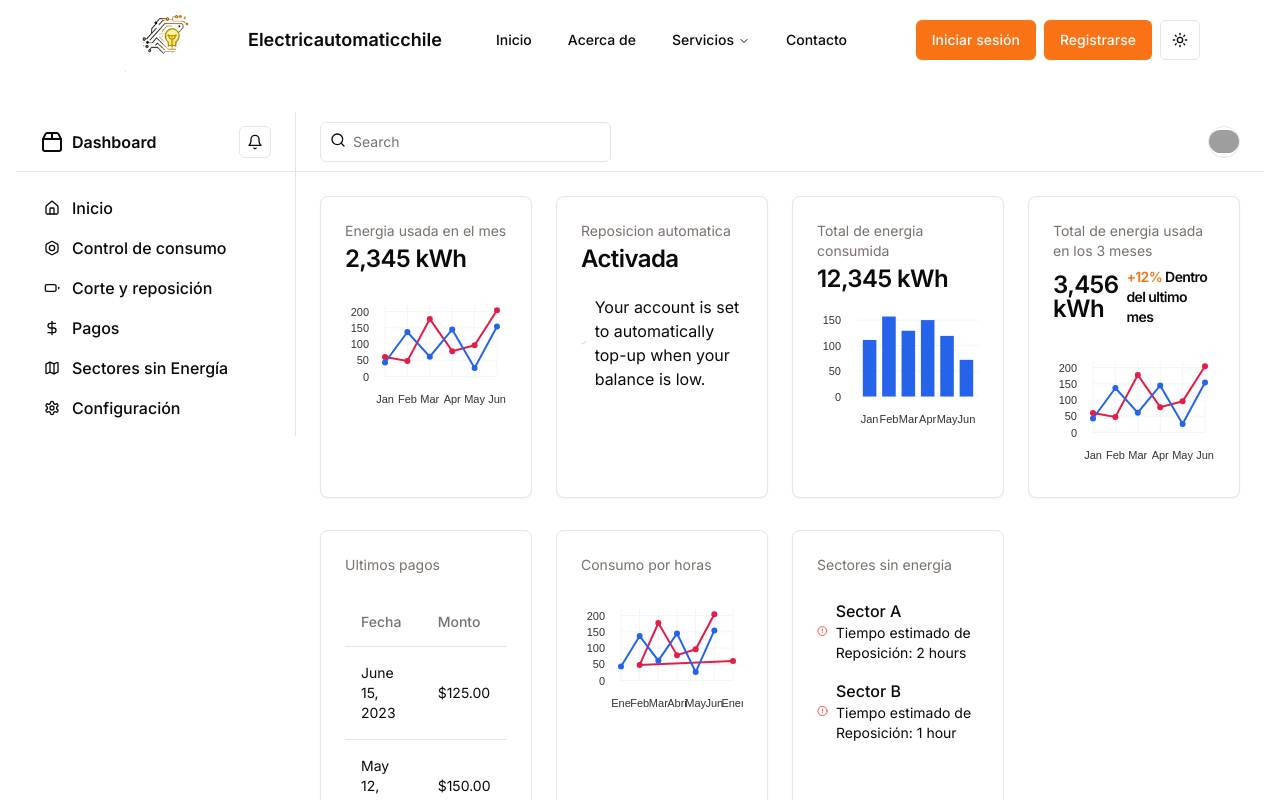
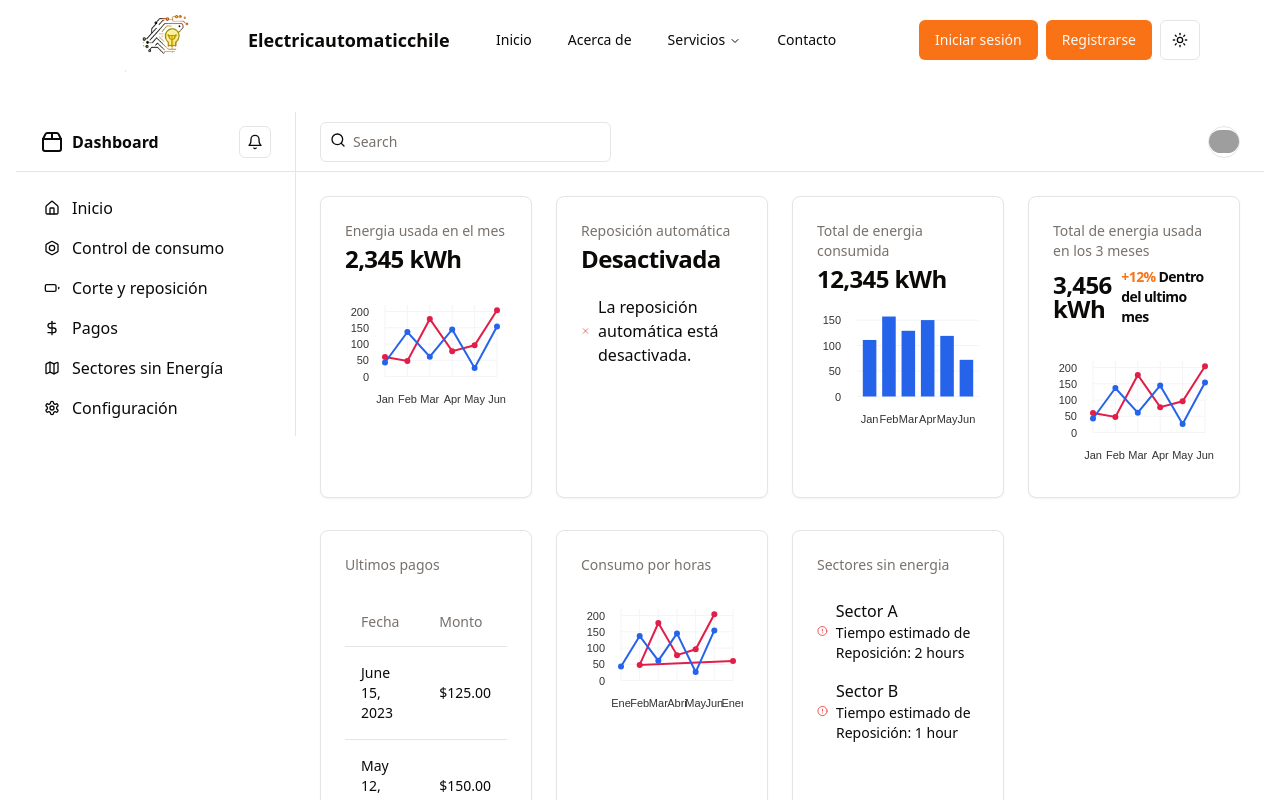
Before and after one commit to electricautomaticchile/electricautomaticchile, a Next.js app: page /dashboard in a window 1280 px wide. Shown: the top 800 px of the page. Built offline with nearby package versions, Linux system fonts and the light colour scheme; grey boxes are pictures that could not be loaded.

Commit message:
se creo el componente reposición y tambien se creo una logica para saber si el cliente tien o no tiene acceso a la automatización del servicio

```diff
--- a/app/dashboard/components-dashboard/automatic-replenishment/page.tsx
+++ b/app/dashboard/components-dashboard/automatic-replenishment/page.tsx
@@ -1,3 +1,5 @@
+import { useState, useEffect } from "react";
+import { X, Check } from "lucide-react";
 import {
     Card,
     CardHeader,
@@ -5,23 +7,28 @@ import {
     CardTitle,
     CardContent,
   } from "@/components/ui/card";
-import { Check } from "lucide-react";
-
 
 const AutomaticEnergy = () => {
-    return(
+  const [isEnabled, setIsEnabled] = useState(false);
+  return (
     <Card>
       <CardHeader>
-                <CardDescription>Reposicion automatica</CardDescription>
-                <CardTitle>Activada</CardTitle>
+        <CardDescription>Reposición automática</CardDescription>
+        <CardTitle>{isEnabled ? 'Activada' : 'Desactivada'}</CardTitle>
       </CardHeader>
       <CardContent>
         <div className="flex items-center gap-2">
+          {isEnabled ? (
+            <>
               <Check className="h-5 w-5 text-primary" />
-                  <p>
-                    Your account is set to automatically top-up when your
-                    balance is low.
-                  </p>
+              <p>Tu cuenta está configurada para reposición automática cuando el balance esté bajo.</p>
+            </>
+          ) : (
+            <>
+              <X className="h-5 w-5 text-destructive" />
+              <p>La reposición automática está desactivada.</p>
+            </>
+          )}
         </div>
       </CardContent>
     </Card>
--- a/app/layout.tsx
+++ b/app/layout.tsx
@@ -4,6 +4,7 @@ import "../styles/globals.css";
 import Navbar from "@/components/navbar/navbar";
 import Footer from "@/components/footer/footer";
 import { ThemeProvider } from "@/components/theme-provider";
+
 
 
 const inter = Inter({ subsets: ["latin"] });
@@ -21,7 +22,7 @@ export const metadata: Metadata = {
 export default function RootLayout({ children }: { children: React.ReactNode }) {
   return (
     <html lang="es">
-      <body className={inter.className}>
+      <body>
 
           <ThemeProvider
             attribute="class"
--- a/package.json
+++ b/package.json
@@ -19,20 +19,26 @@
     "@radix-ui/react-dropdown-menu": "^2.1.1",
     "@radix-ui/react-label": "^2.1.0",
     "@radix-ui/react-navigation-menu": "^1.2.0",
+    "@radix-ui/react-popover": "^1.1.2",
     "@radix-ui/react-progress": "^1.1.0",
     "@radix-ui/react-select": "^2.1.1",
     "@radix-ui/react-slot": "^1.1.0",
     "@radix-ui/react-switch": "^1.1.0",
+    "@reduxjs/toolkit": "^2.4.0",
     "aws-amplify": "^6.6.5",
     "class-variance-authority": "^0.7.0",
     "clsx": "^2.1.1",
+    "date-fns": "^4.1.0",
     "firebase": "^11.0.1",
     "lucide-react": "^0.396.0",
     "mongodb": "^6.10.0",
     "next": "14.2.4",
     "next-themes": "^0.3.0",
     "react": "^18",
+    "react-day-picker": "8.10.1",
     "react-dom": "^18",
+    "react-redux": "^9.1.2",
+    "redux": "^5.0.1",
     "sharp": "^0.33.4",
     "tailwind-merge": "^2.3.0",
     "tailwindcss-animate": "^1.0.7"
```
Also changed, not shown: 1 other file (tests, documents, lock files or other folders). Lines whose indentation alone changed are shown as unchanged.
